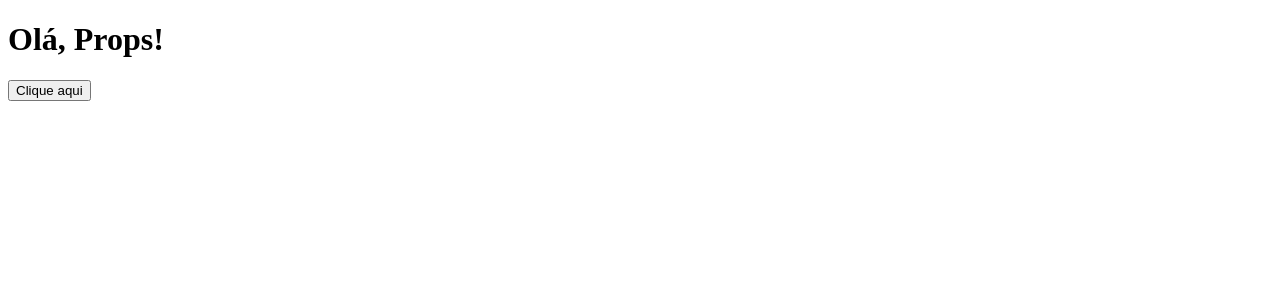
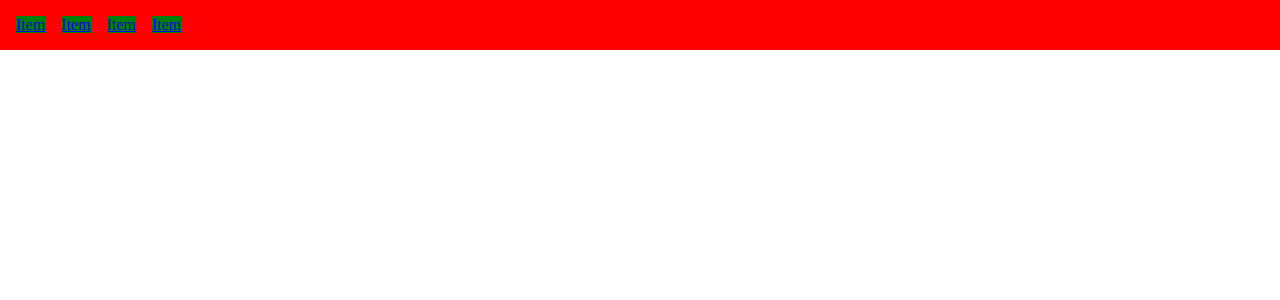
Before and after one commit to Heclypso/primeiro-projeto-angular, an Angular app: page / in a window 1280 px wide. Shown: the top 300 px of the page. Built offline with nearby package versions, Linux system fonts and the light colour scheme.

Commit message:
Aplicando estilos com Sass.

```diff
--- a/package.json
+++ b/package.json
@@ -31,6 +31,8 @@
     "@angular/platform-server": "^20.3.0",
     "@angular/router": "^20.3.0",
     "@angular/ssr": "^20.3.8",
+    "@ngrx/effects": "^20.1.0",
+    "@ngrx/store": "^20.1.0",
     "express": "^5.1.0",
     "rxjs": "~7.8.0",
     "tslib": "^2.3.0"
--- a/src/app/app.html
+++ b/src/app/app.html
@@ -1,2 +1,2 @@
 <!-- <router-outlet /> -->
-<app-home saudacao="Olá, Props!" (emitindoValorName)="logar($event)"/>
+<app-navbar />
--- a/src/app/app.routes.ts
+++ b/src/app/app.routes.ts
@@ -1,9 +1,3 @@
 import { Routes } from '@angular/router';
-import { Home } from './components/home/home';
 
-export const routes: Routes = [
-  {
-    path: "",
-    component: Home
-  }
-];
+export const routes: Routes = [];
--- a/src/app/app.ts
+++ b/src/app/app.ts
@@ -1,21 +1,14 @@
 import { Component, signal } from '@angular/core';
+
+import { Navbar } from './components/navbar/navbar';
 // import { RouterOutlet } from '@angular/router';
-import { Home } from './components/home/home';
 
 @Component({
   selector: 'app-root',
-  imports: [Home],
+  imports: [Navbar],
   templateUrl: './app.html',
   styleUrl: './app.scss'
 })
 export class App {
   protected readonly title = signal('primeiro-projeto-angular');
-
-  submit(evento: any) {
-    console.log(evento)
-  }
-
-  logar(evento: string) {
-    console.log("Info do filho:", evento)
-  }
 }
--- a/src/app/components/home/home.html
+++ /dev/null
@@ -1,2 +0,0 @@
-<h1>{{minhaPropsDeFora}}</h1>
-<button (click)="submit()">Clique aqui</button>
--- a/src/app/components/home/home.ts
+++ /dev/null
@@ -1,19 +0,0 @@
-import { Component, EventEmitter, Input, Output } from '@angular/core';
-
-@Component({
-  selector: 'app-home',
-  imports: [],
-  templateUrl: './home.html',
-  styleUrl: './home.scss',
-})
-export class Home {
-  name = 'Gabriel'
-
-  @Input("saudacao") minhaPropsDeFora!: string
-
-  @Output() emitindoValorName = new EventEmitter<string>()
-
-  submit() {
-    this.emitindoValorName.emit(this.name)
-  }
-}
--- /dev/null
+++ b/src/app/components/navbar/navbar.html
@@ -0,0 +1,21 @@
+<nav class="nav">
+  <ul class="nav__list">
+
+    <li class="nav__item">
+      <a class="nav__link" href="#">Item</a>
+    </li>
+
+    <li class="nav__item">
+      <a class="nav__link" href="#">Item</a>
+    </li>
+
+    <li class="nav__item">
+      <a class="nav__link" href="#">Item</a>
+    </li>
+
+    <li class="nav__item">
+      <a class="nav__link" href="#">Item</a>
+    </li>
+
+  </ul>
+</nav>
--- /dev/null
+++ b/src/app/components/navbar/navbar.scss
@@ -0,0 +1,22 @@
+.nav {
+  background-color: red;
+  width: 100%;
+  height: 50px;
+  padding: 16px;
+
+  display: flex;
+  align-items: center;
+
+  &__list {
+    display: flex;
+    align-items: center;
+  }
+
+  &__item {
+    padding-right: 16px;
+  }
+
+  &__link {
+    background-color: green;
+  }
+}
--- /dev/null
+++ b/src/app/components/navbar/navbar.ts
@@ -0,0 +1,11 @@
+import { Component } from '@angular/core';
+
+@Component({
+  selector: 'app-navbar',
+  imports: [],
+  templateUrl: './navbar.html',
+  styleUrl: './navbar.scss',
+})
+export class Navbar {
+
+}
--- a/src/styles.scss
+++ b/src/styles.scss
@@ -1 +1,7 @@
 /* You can add global styles to this file, and also import other style files */
+* {
+  margin: 0;
+  padding: 0;
+  box-sizing: border-box;
+  list-style: none;
+}
```
Also changed, not shown: src/app/components/home/home.scss (deleted), 2 other files (tests, documents, lock files or other folders).
